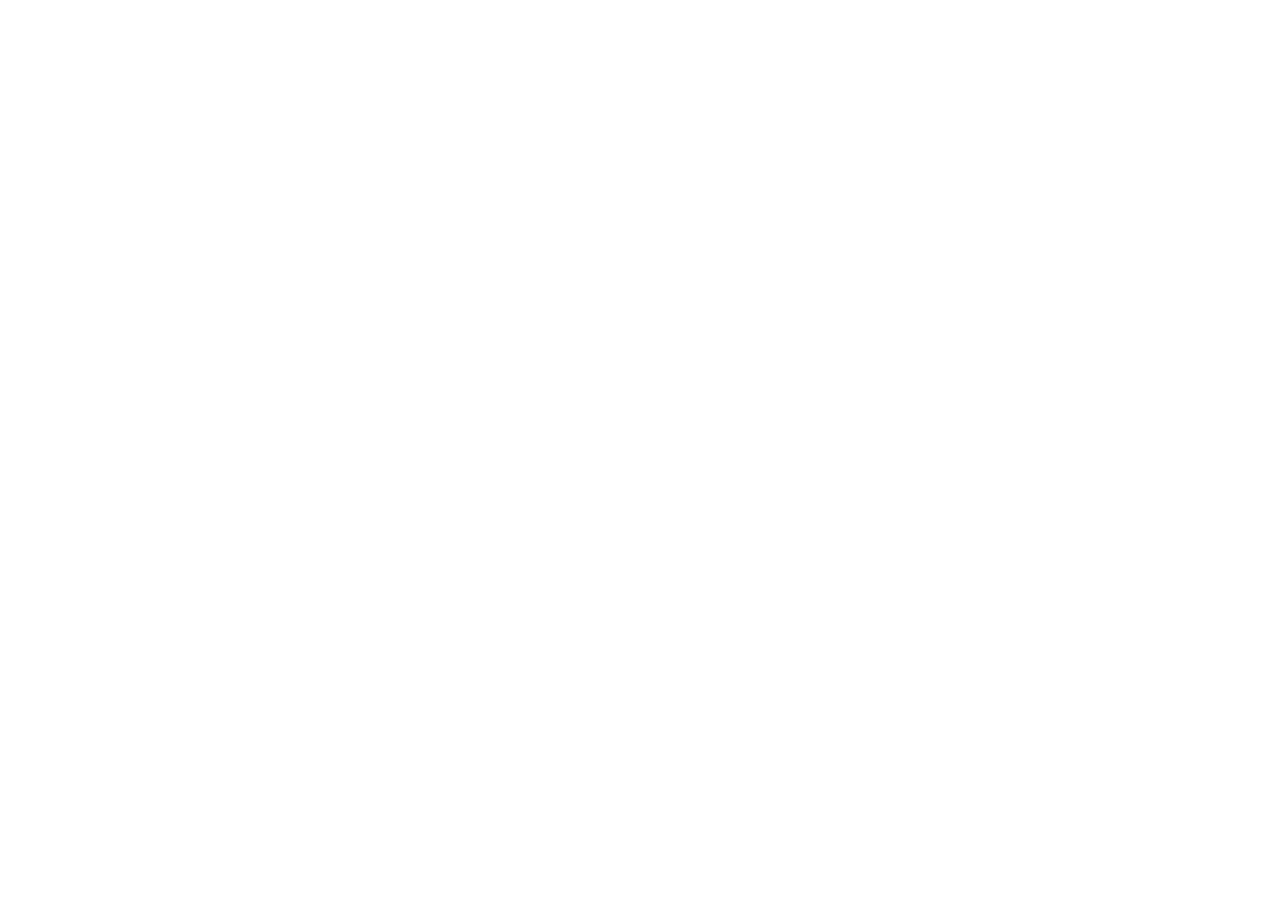
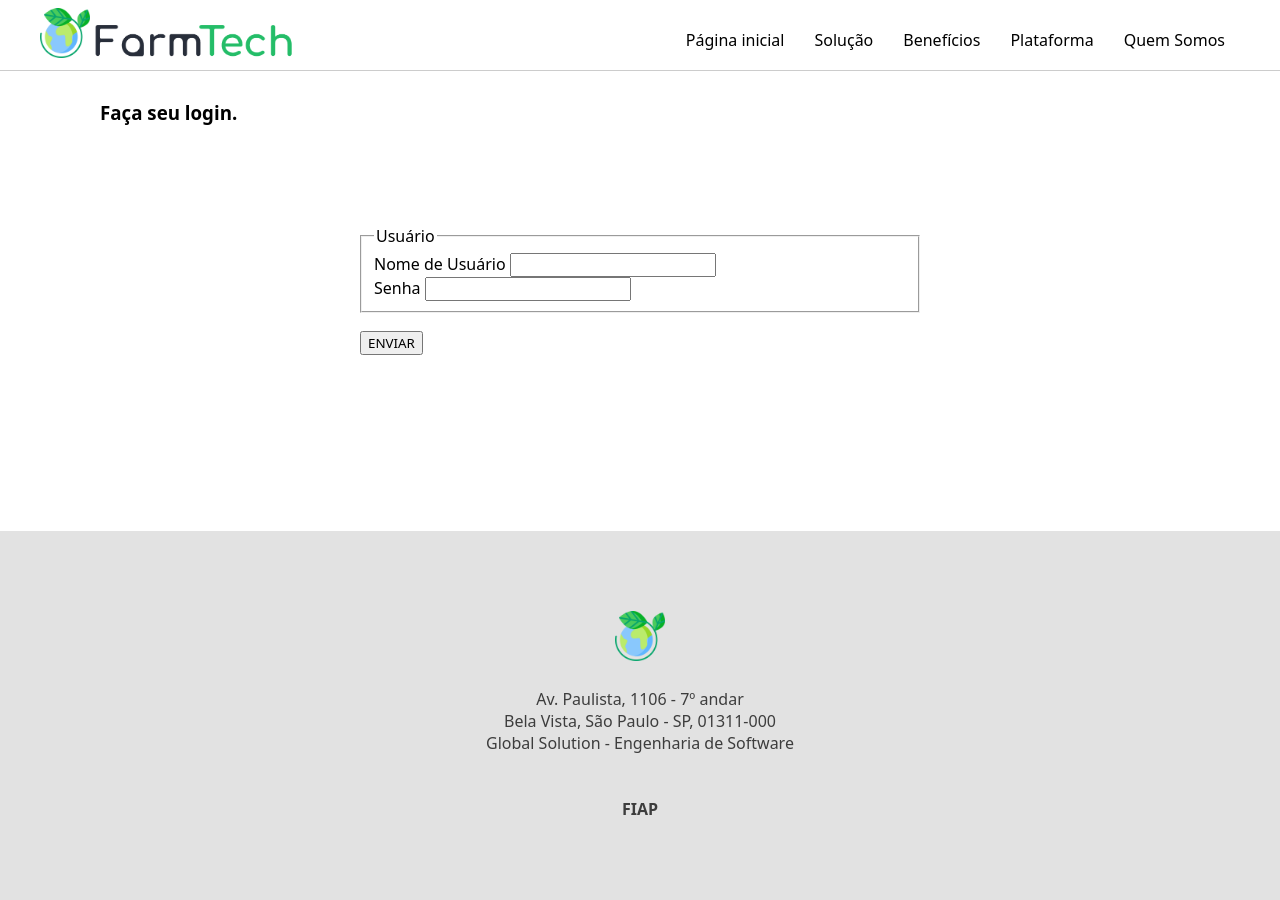
Before and after one commit to GeovannaSCunha/FarmTech, a plain HTML site: page login.html in a window 1280 px wide. Before the commit the page ends 800 px from the top, so only its background shows below. Drawn offline with Linux system fonts and the light colour scheme.

Commit message:
adicionando página login

```diff
--- a/login.html
+++ b/login.html
@@ -0,0 +1,62 @@
+<!DOCTYPE html>
+<html lang="pt-br">
+<head>
+    <meta charset="UTF-8">
+    <meta http-equiv="X-UA-Compatible" content="IE=edge">
+    <meta name="viewport" content="width=device-width, initial-scale=1.0">
+    <title>Solução</title>
+    <link rel="shurtcut icon" href="img/planeta-terra.png">
+    <link rel="stylesheet" href="./css/cadastro.css">
+    <script src="./js/script.js" defer></script>
+</head>
+<body>
+    <div class="container">
+        <header>
+            <nav>
+                <div class="nav-container">
+                    <img id="logo" src="./img/planeta-terra (1).png" alt="planeta-terra sustentável" width="50px">
+                    <img id="logo" src="./img/logo.png" alt="FarmTech" width="200px">
+
+                        <ul>
+                            <li><a href="index.html">Página inicial</a></li>
+                            <li><a href="solucao.html">Solução</a></li>
+                            <li><a href="beneficios.html">Benefícios</a></li>
+                            <li><a href="plataforma.html">Plataforma</a></li>
+                            <li><a href="quemSomos.html">Quem Somos</a></li>
+                        </ul>
+
+                </div>
+            </nav>
+        </header>
+    </div>
+    <h3>
+        Faça seu login.
+    </h3>
+    <form action="cadastrar" method="post">
+
+        <fieldset>
+            <legend>Usuário</legend>
+            <label for="c-user">Nome de Usuário</label>
+            <input type="text" name="user" id="c-user"><br>
+            <label for="c-senha">Senha</label>
+            <input type="password" name="senha" id="c-senha"><br>
+        </fieldset>
+            <br>
+            <button type="submit" id="botao">ENVIAR</button>
+    </form>
+
+    <br><br><br><br><br><br><br><br>
+    <footer>
+        <img src="./img/planeta-terra (1).png" alt="" width="50px">
+        <br><br>
+        <p>
+            Av. Paulista, 1106 - 7º andar
+            <br>
+            Bela Vista, São Paulo - SP, 01311-000
+        </p>
+        <p>Global Solution - Engenharia de Software</p>
+        <br><br>
+        <p><b>FIAP</b></p>
+    </footer>
+</body>
+</html>
```
Also changed, not shown: cadastro.html (+3 -2 lines).
